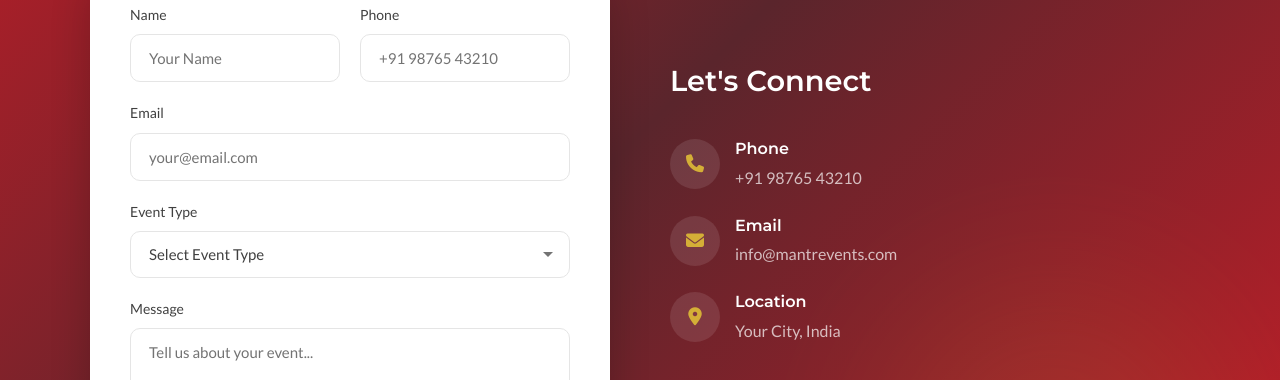
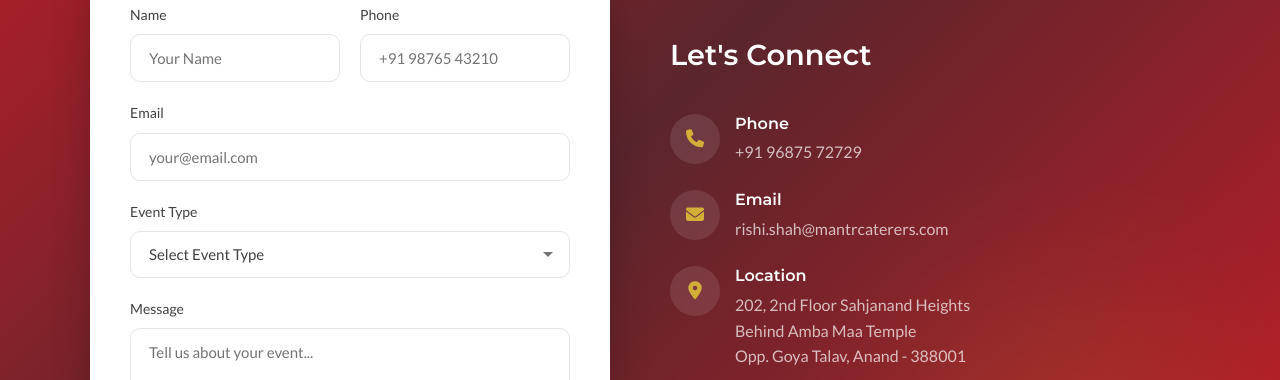
Before and after one commit to developerdemo2016-coder/mantra, a plain HTML site: page index.html in a window 1280 px wide. Shown: the part 4380-4760 px from the top of the page. Drawn offline with nearby package versions, Linux system fonts and the light colour scheme; animation ran at ten frames a second.

Commit message:
updated contact info

```diff
--- a/index.html
+++ b/index.html
@@ -336,7 +336,7 @@
                             </div>
                             <div class="info-content">
                                 <h4>Phone</h4>
-                                <p>+91 98765 43210</p>
+                                <p>+91 96875 72729</p>
                             </div>
                         </div>
                         <div class="info-item">
@@ -345,7 +345,7 @@
                             </div>
                             <div class="info-content">
                                 <h4>Email</h4>
-                                <p>info@mantrevents.com</p>
+                                <p>rishi.shah@mantrcaterers.com</p>
                             </div>
                         </div>
                         <div class="info-item">
@@ -354,7 +354,10 @@
                             </div>
                             <div class="info-content">
                                 <h4>Location</h4>
-                                <p>Your City, India</p>
+                                <p>202, 2nd Floor Sahjanand Heights
+                                    <br />Behind Amba Maa Temple
+                                    <br />Opp. Goya Talav, Anand - 388001
+                                </p>
                             </div>
                         </div>
                     </div>
```
